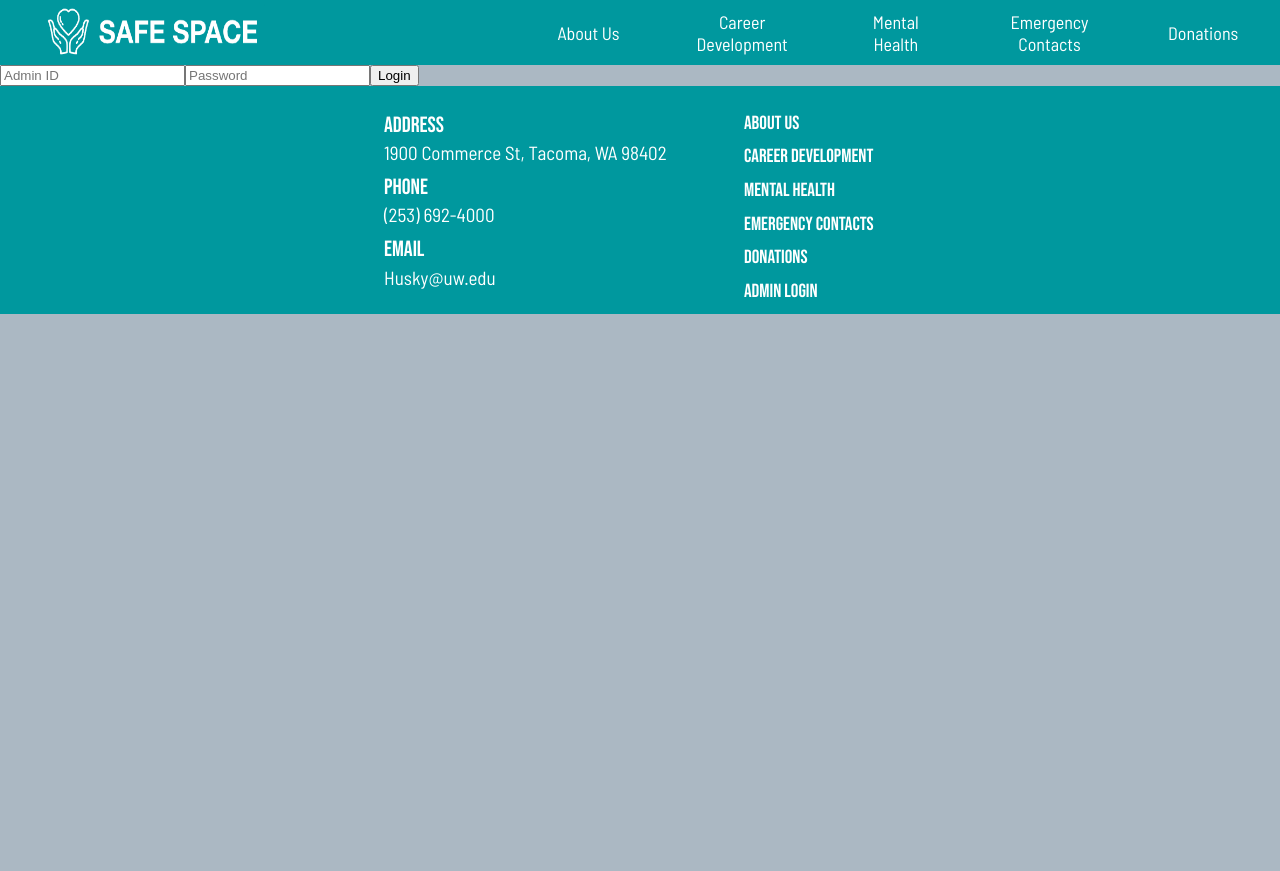
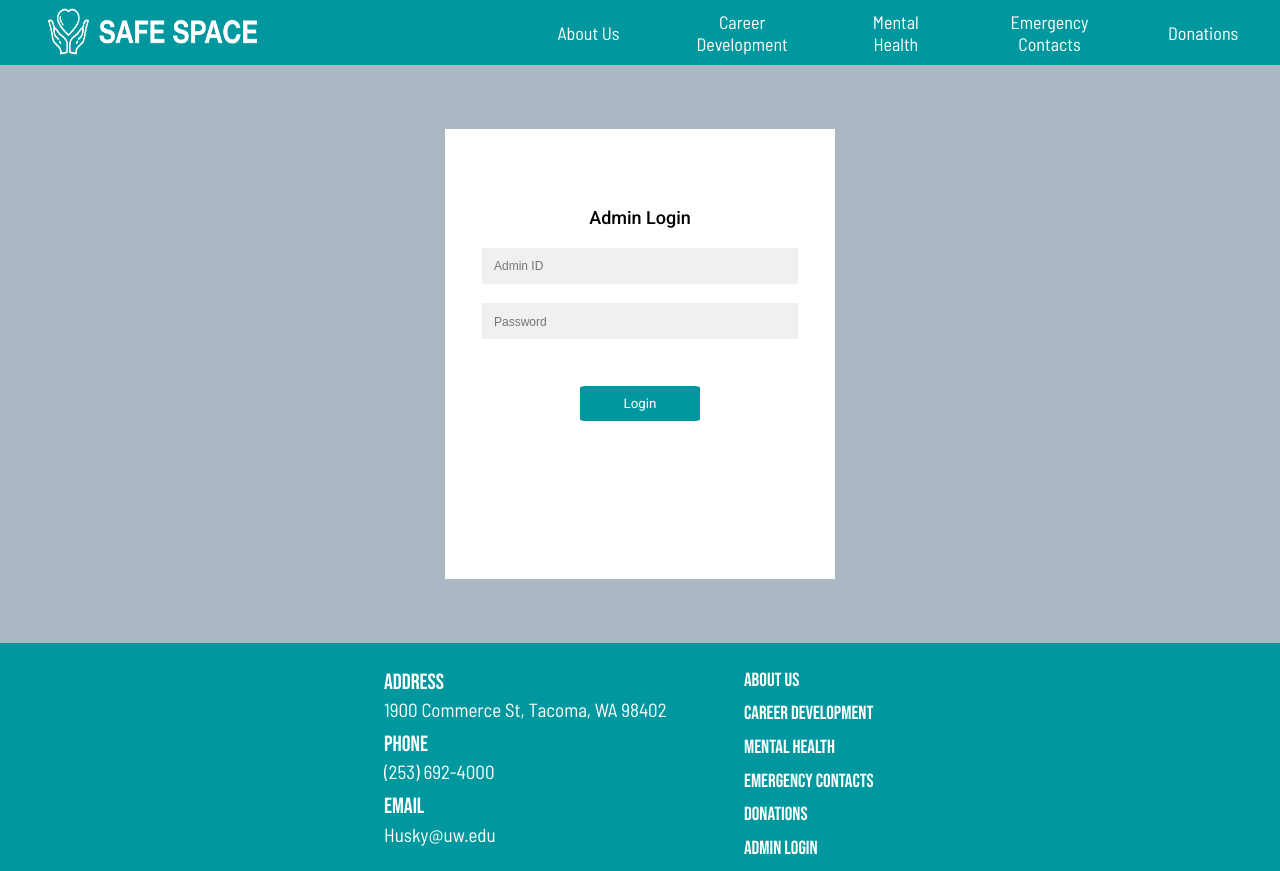
Before and after one commit to youngseoAhn/SeniorProject, a React (Create React App) app: page /AdminLogin in a window 1280 px wide. Before the commit the page ends 800 px from the top, so only its background shows below. Built offline with nearby package versions, Linux system fonts and the light colour scheme; a web font is replaced by a local one.

Commit message:
Added styling on Admin, AdminLogin page. Fixed Emergency page margins are fixed, added footer on Mental health Page.

```diff
--- a/public/index.html
+++ b/public/index.html
@@ -9,6 +9,7 @@
     <link href="https://fonts.googleapis.com/css2?family=Merriweather&display=swap" rel="stylesheet">
     <link href="https://fonts.googleapis.com/css2?family=Barlow+Semi+Condensed&family=Catamaran:wght@600&display=swap" rel="stylesheet">
     <link href="https://fonts.googleapis.com/css2?family=Kanit&family=Oxygen&family=Patua+One&family=Righteous&display=swap" rel="stylesheet">
+    <link href="https://fonts.googleapis.com/css2?family=Roboto:ital,wght@0,100;0,300;0,400;0,500;0,700;0,900;1,100;1,300;1,400;1,500;1,700;1,900&display=swap" rel="stylesheet">
 
     <meta name="viewport" content="width=device-width, initial-scale=1" />
     <meta name="theme-color" content="#000000" />
--- /dev/null
+++ b/src/Pages/Admin.css
@@ -0,0 +1,33 @@
+.tableItself {
+    margin-top: 5%;
+    margin-left: auto;
+    margin-right: auto;
+    margin-bottom: 5%;
+    border-collapse: collapse;
+}
+
+.tabletTop{
+    background-color: #00989e;
+    border-radius: 3%;
+}
+
+.tableTopContent {
+    text-align: center;
+    font-family: 'Barlow Semi Condensed', sans-serif;
+    width: 200px;
+    height: 35px;
+    color: white;
+    font-size: 15px;
+}
+
+.tableBody {
+    background-color: white;
+}
+
+.tableBodyContent {
+    text-align: center;
+    font-family: 'Barlow Semi Condensed', sans-serif;
+    width: 200px;
+    height: 35px;
+    font-size: 15px;
+}
--- a/src/Pages/Admin.js
+++ b/src/Pages/Admin.js
@@ -2,6 +2,7 @@ import React, { useState, useEffect } from "react";
 import { useNavigate } from "react-router-dom";
 import Header from "../Components/Header";
 import Footer from "../Components/Footer";
+import "./Admin.css";
 
 const Admin = () => {
     const [data, setData] = useState([]);
@@ -34,17 +35,18 @@ const Admin = () => {
     return(
         <div>
             <Header/>
-            <table>
-                <thead>
+            <div className="TableContainer">
+              <table className="tableItself">
+                    <thead className="tabletTop">
                         <tr>
-                        <th>First Name</th>
-                        <th>Last Name</th>
-                        <th>Birthday</th>
+                            <th className="tableTopContent">First Name</th>
+                            <th className="tableTopContent">Last Name</th>
+                            <th className="tableTopContent">Birthday</th>
                         </tr>
                     </thead>
-                <tbody>
+                    <tbody className="tableBody">
                         {data.map((item, index) => (
-                        <tr key={index}>
+                            <tr key={index} className="tableBodyContent">
                                 <td>{item.firstName}</td>
                                 <td>{item.lastName}</td>
                                 <td>{formatDate(item.birthday)}</td>
@@ -52,6 +54,7 @@ const Admin = () => {
                         ))}
                     </tbody>
                 </table>
+            </div>
             <Footer/>
         </div>
     );
--- /dev/null
+++ b/src/Pages/AdminLogin.css
@@ -0,0 +1,43 @@
+.loginContainer {
+    margin-top: 5%;
+    margin-bottom: 5%;
+    margin-left: auto;
+    margin-right: auto;
+    text-align: center;
+    background-color: white;
+    width: 390px;
+    height: 450px;
+}
+
+.loginTitle {
+    padding-top: 20%;
+    font-size: 18px;
+    font-family: 'Roboto', sans-serif;
+    font-weight: 500;
+}
+
+.loginEnter {
+    padding-left: 10px;
+    margin-top: 5%;
+    width: 300px;
+    height: 30px;
+    border: 2px solid transparent;
+    background-color: #F0F0F0;
+}
+
+.loginEnter::placeholder {
+    font-family: Arial, sans-serif;
+    font-size: 12px;
+}
+
+.loginButton {
+    margin-top: 12%;
+    border: 2px solid transparent;
+    width: 120px;
+    height: 35px;
+    cursor: pointer;
+    font-family: 'Roboto', sans-serif;
+    background-color: #00989e;
+    color: white;
+    border-radius: 5%;
+}
--- a/src/Pages/AdminLogin.js
+++ b/src/Pages/AdminLogin.js
@@ -2,6 +2,7 @@ import React, { useState } from "react";
 import { useNavigate } from "react-router-dom";
 import Header from "../Components/Header";
 import Footer from "../Components/Footer";
+import "./AdminLogin.css";
 
 const AdminLogin = () => {
     let navigate = useNavigate();
@@ -47,6 +48,8 @@ const AdminLogin = () => {
     return (
         <div>
             <Header />
+            <div className="loginContainer">
+                <p className="loginTitle">Admin Login</p>
                 <form className="AdminLogin" onSubmit={handleSubmit}>
                     <input
                         type="text"
@@ -54,16 +57,21 @@ const AdminLogin = () => {
                         value={loginInfo.adminID}
                         onChange={handleChange}
                         placeholder="Admin ID"
+                        className="loginEnter"
                     />
+                    <br/>
                     <input
                         type="password"
                         name="adminPassword"
                         value={loginInfo.adminPassword}
                         onChange={handleChange}
                         placeholder="Password"
+                        className="loginEnter"
                     />
-                <button type="submit">Login</button>
+                    <br/>
+                    <button type="submit" className="loginButton">Login</button>
                 </form>
+            </div>
             <Footer />
         </div>
     );
--- a/src/Pages/ERNumber.css
+++ b/src/Pages/ERNumber.css
@@ -24,7 +24,7 @@ p.smaller {
     justify-content: center;
     flex-wrap: wrap;
     gap: 20px; /* Consistent space between sections */
-
+    margin-bottom: 5%;
 }
 
 .er-section {
@@ -40,6 +40,11 @@ p.smaller {
     font-size: 60px;
     margin-bottom: 10px; /* Or any space you want between the paragraph and the grid */
     text-align: center;
+    margin-top: 4%;
+}
+
+.introMargin {
+    margin-bottom: 3%;
 }
 
 
@@ -48,8 +53,20 @@ p.smaller {
     margin-bottom: 10px; /* Or any space you want between the paragraph and the grid */
     text-align: center;
 
-  }
+}
 
+.intro-midtext-margin {
+    margin-top: 4%;
+    margin-bottom: 2%;
+}
+
+.smaller {
+    margin-bottom: 3%;
+}
+
+.marginMake {
+    margin-top: 5%;
+}
 
 /* Ensure this media query is in your ERNumber.css */
 @media (max-width: 768px) {
--- a/src/Pages/ERNumber.js
+++ b/src/Pages/ERNumber.js
@@ -83,11 +83,11 @@ const ERNumber = () => {
       <Header />
       <div className="er-content">
         <div className="intro">
-        <p>What Is the State of Homelessness ?</p>
+        <p className="introMargin">What Is the State of Homelessness ?</p>
         <TableauReport url="https://public.tableau.com/views/dataset2_17073842155310/Map?:language=en-US&:display_count=n&:origin=viz_share_link"/>
         </div>
         <div className="intro-midtext">
-          <p>For Immediate Emergencies, call 911. <br></br></p>
+          <p className="intro-midtext-margin">For Immediate Emergencies, call 911. <br></br></p>
           <p class="smaller">Otherwise, please call the number most relevant to your situation.</p>
         </div>
         <div className="er-sections">
@@ -97,6 +97,7 @@ const ERNumber = () => {
         </div>
         <TableauReport url="https://public.tableau.com/views/dataset3_17073846581140/pitBars?:language=en-US&:display_count=n&:origin=viz_share_link" />
         <TableauReport url="https://public.tableau.com/views/dataset1_17073819404780/RaceData?:language=en-US&:display_count=n&:origin=viz_share_link" />
+        <div className="marginMake"></div>
       </div>
       <Footer/>
     </div>
--- a/src/Pages/Mental.js
+++ b/src/Pages/Mental.js
@@ -1,5 +1,6 @@
 import React from "react";
 import Header from "../Components/Header";
+import Footer from "../Components/Footer";
 import "./Mental.css";
 
 const Mental = () => {
@@ -78,6 +79,7 @@ const Mental = () => {
                 <br></br><a href ='https://www.samhsa.gov/serious-mental-illness' class='MHlink'> <br></br>View SAMHSA's Public Message about Serious Mental Illnesses. </a>
             </p>
         </div></section>
+        <Footer/>
     </div></body>
     )
 }
```
Lines whose indentation alone changed are shown as unchanged.
